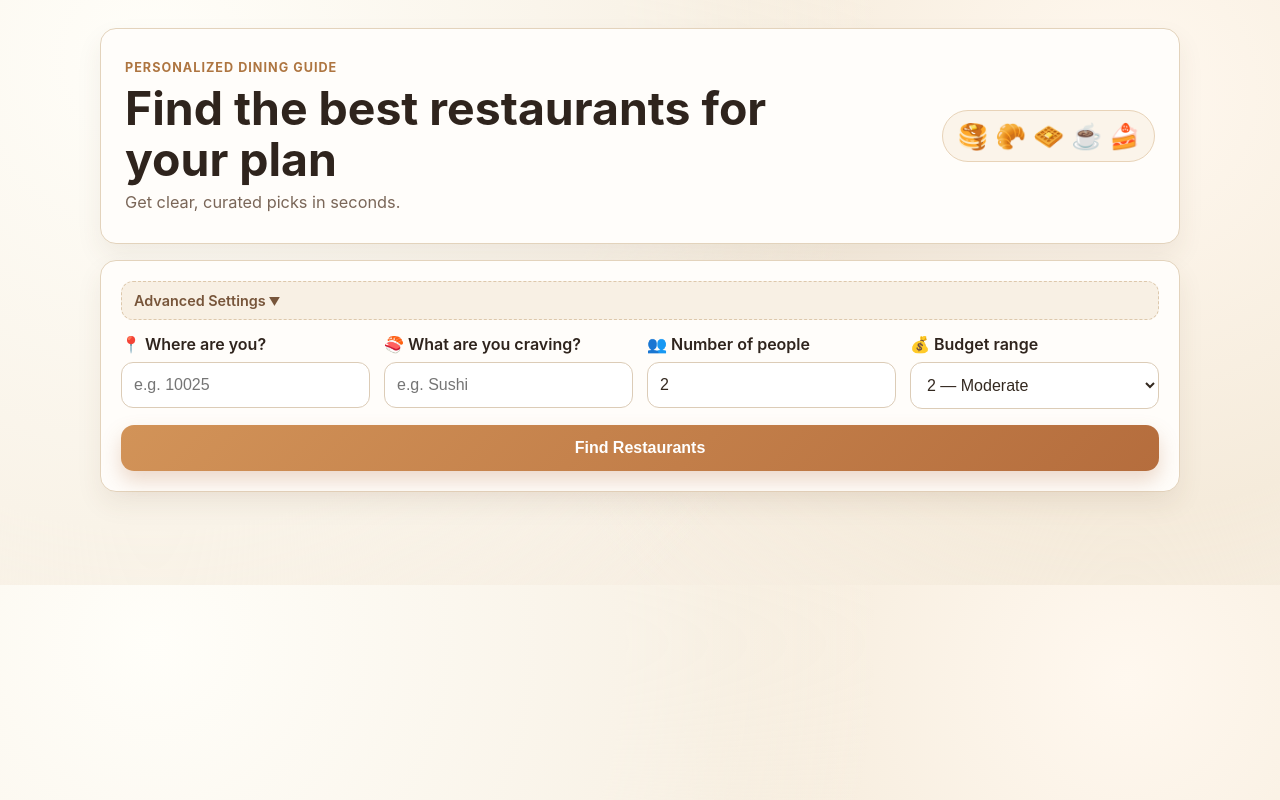
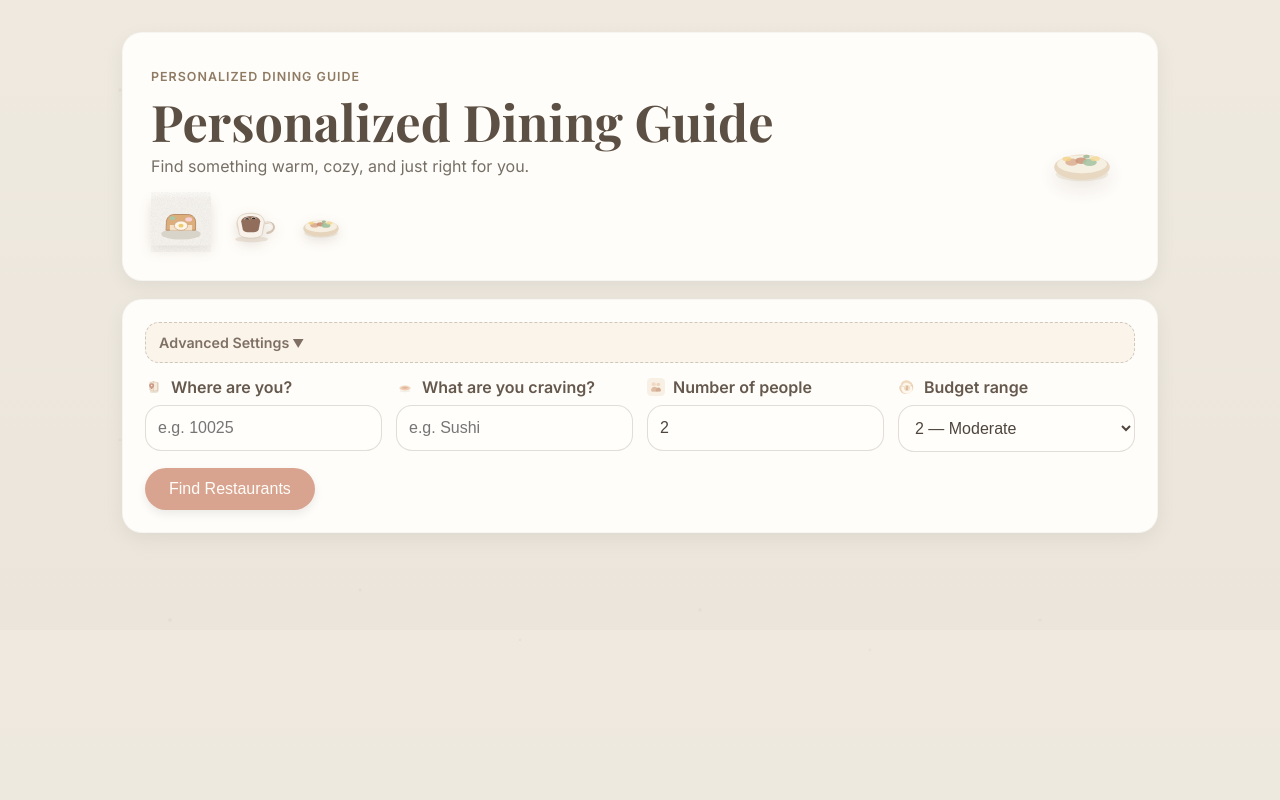
Before and after one commit to Ophelia-web/LLM_Myself, a FastAPI app: page / in a window 1280 px wide. Run offline with FastAPI, Linux system fonts and the light colour scheme.

Commit message:
Refactor visual style into watercolor illustration aesthetic (#5)
* Support user-supplied API keys and refresh UI

Co-authored-by: Ophelia-web <Ophelia-web@users.noreply.github.com>

* Polish cards, budget tiers, photos, and reservation info

Co-authored-by: Ophelia-web <Ophelia-web@users.noreply.github.com>

* Rebuild UI into product-style dining experience

Co-authored-by: Ophelia-web <Ophelia-web@users.noreply.github.com>

* Align card labels with product copy requirements

Co-authored-by: Ophelia-web <Ophelia-web@users.noreply.github.com>

* Redesign UI into watercolor illustrated aesthetic

Co-authored-by: Ophelia-web <Ophelia-web@users.noreply.github.com>

---------

Co-authored-by: Cursor Agent <cursoragent@cursor.com>
Co-authored-by: Ophelia-web <Ophelia-web@users.noreply.github.com>

```diff
--- a/project/app/static/app.js
+++ b/project/app/static/app.js
@@ -5,9 +5,12 @@ const advancedSettingsEl = document.getElementById("advanced-settings");
 const MAPS_KEY_STORAGE = "restaurant-demo.googleMapsApiKey";
 const GEMINI_KEY_STORAGE = "restaurant-demo.geminiApiKey";
 let mapsApiKeyForPhoto = "";
-const PHOTO_FALLBACK =
-  "https://images.unsplash.com/photo-1414235077428-338989a2e8c0?auto=format&fit=crop&w=1200&q=70";
-const RANK_LABELS = ["🥇 Best Overall", "🥈 Great Value", "🥉 Hidden Gem"];
+const ILLUSTRATED_FALLBACKS = [
+  "/static/art/sticker-bowl.svg",
+  "/static/art/sticker-toast.svg",
+  "/static/art/sticker-coffee.svg",
+];
+const RANK_LABELS = ["Best Overall", "Great Value", "Hidden Gem"];
 
 function escapeHtml(value) {
   return String(value)
@@ -19,15 +22,16 @@ function escapeHtml(value) {
 }
 
 function buildGooglePhotoUrl(photoReference, mapsApiKey, maxWidth = 720) {
-  if (!photoReference || !mapsApiKey) {
-    return PHOTO_FALLBACK;
-  }
   const params = new URLSearchParams({
     maxwidth: String(maxWidth),
     photoreference: photoReference,
     key: mapsApiKey,
   });
   return `https://maps.googleapis.com/maps/api/place/photo?${params.toString()}`;
+}
+
+function pickFallbackImage(index) {
+  return ILLUSTRATED_FALLBACKS[index % ILLUSTRATED_FALLBACKS.length];
 }
 
 function compactText(value) {
@@ -88,7 +92,12 @@ function safeLine(label, value, icon = "") {
   if (!text) {
     return "";
   }
-  return `<p>${icon ? `<span class="line-icon">${icon}</span> ` : ""}<strong>${label}:</strong> ${escapeHtml(text)}</p>`;
+  return `
+    <p class="detail-line">
+      ${icon ? `<img class="line-icon" src="${icon}" alt="" aria-hidden="true" />` : ""}
+      <strong>${label}:</strong> ${escapeHtml(text)}
+    </p>
+  `;
 }
 
 function renderCard(item, index, selectedBudget) {
@@ -105,12 +114,15 @@ function renderCard(item, index, selectedBudget) {
               )}"
               alt="${escapeHtml(dossier.restaurant_name || "Restaurant")} photo ${photoIndex + 1}"
               loading="lazy"
-              onerror="this.onerror=null;this.src='${PHOTO_FALLBACK}'"
+              onerror="this.onerror=null;this.src='${pickFallbackImage(photoIndex)}'"
             />
           `
         )
         .join("")
-    : `<img src="${PHOTO_FALLBACK}" alt="Food placeholder image" loading="lazy" />`;
+    : ILLUSTRATED_FALLBACKS.map(
+        (imgSrc, imgIndex) =>
+          `<img src="${imgSrc}" alt="Illustrated food art ${imgIndex + 1}" loading="lazy" />`
+      ).join("");
   const shortReason = oneSentence(
     dossier.why_recommended,
     "A reliable choice with strong ratings and a well-rounded dining experience."
@@ -133,16 +145,22 @@ function renderCard(item, index, selectedBudget) {
             <h3>${escapeHtml(title)}</h3>
           </div>
           <div class="badge-row">
-            <span class="badge">⭐ ${escapeHtml(dossier.rating ?? "N/A")}</span>
+            <span class="badge"><img src="/static/art/icon-star.svg" alt="" aria-hidden="true" /> ${escapeHtml(
+              dossier.rating ?? "N/A"
+            )}</span>
             <span class="badge">Match score: ${score} / 100</span>
           </div>
         </div>
-        ${address ? `<p class="meta-line"><span class="line-icon">📍</span> ${escapeHtml(address)}</p>` : ""}
-        <p class="meta-line"><span class="line-icon">💰</span> <strong>Price range:</strong> ${formatBudgetLabel(selectedBudget)}</p>
+        ${
+          address
+            ? `<p class="meta-line"><img class="line-icon" src="/static/art/icon-map.svg" alt="" aria-hidden="true" /> ${escapeHtml(address)}</p>`
+            : ""
+        }
+        <p class="meta-line"><img class="line-icon" src="/static/art/icon-budget.svg" alt="" aria-hidden="true" /> <strong>Price range:</strong> ${formatBudgetLabel(selectedBudget)}</p>
         <p class="why"><strong>Why you'll like it:</strong> ${escapeHtml(shortReason)}</p>
-        ${safeLine("Must-try dishes", dishes, "🍣")}
-        ${safeLine("Atmosphere", vibe, "🏡")}
-        ${safeLine("Wait time", wait, "⏱")}
+        ${safeLine("Must-try dishes", dishes, "/static/art/icon-food.svg")}
+        ${safeLine("Atmosphere", vibe, "/static/art/icon-map.svg")}
+        ${safeLine("Wait time", wait, "/static/art/icon-star.svg")}
         <p><strong>${resolveReservationText(dossier)}</strong></p>
         <a class="maps-link" href="${escapeHtml(
           mapsUrl
@@ -208,7 +226,7 @@ form.addEventListener("submit", async (event) => {
   persistKeys(payload);
   mapsApiKeyForPhoto = payload.googleMapsApiKey;
 
-  statusEl.textContent = "🔍 Finding the best spots for you...";
+  statusEl.textContent = "Finding the best spots for you...";
   resultsEl.innerHTML = `
     <article class="card skeleton-card" aria-hidden="true"></article>
     <article class="card skeleton-card" aria-hidden="true"></article>
@@ -235,7 +253,7 @@ form.addEventListener("submit", async (event) => {
     if (!top.length) {
       resultsEl.innerHTML = `
         <p class="empty">
-          😕 No great matches found.<br />
+          No great matches found.<br />
           Try changing your filters.
         </p>
       `;
--- a/project/app/static/styles.css
+++ b/project/app/static/styles.css
@@ -1,76 +1,98 @@
 :root {
-  color-scheme: light;
-  font-family: Inter, system-ui, -apple-system, Segoe UI, Roboto, sans-serif;
+  --bg: #f7f4ef;
+  --bg-soft: #f3efea;
+  --card: #fffdf9;
+  --primary: #d8a48f;
+  --accent: #a8c3a6;
+  --text: #4a4a4a;
+  --muted: #7b7268;
+}
+
+* {
+  box-sizing: border-box;
 }
 
 body {
   margin: 0;
+  color: var(--text);
+  font-family: Inter, "Noto Sans", system-ui, -apple-system, Segoe UI, Roboto, sans-serif;
   background:
-    radial-gradient(circle at 12% 10%, #fffef9 0%, #f9f3e8 38%, transparent 58%),
-    radial-gradient(circle at 88% 16%, #fff8ef 0%, #f5ebdb 34%, transparent 56%),
-    #f7efe3;
-  color: #2f241d;
+    linear-gradient(var(--bg), var(--bg-soft)),
+    url("/static/art/paper-texture.svg");
+  background-blend-mode: multiply;
 }
 
 .container {
   max-width: 1080px;
   margin: 0 auto;
-  padding: 28px 22px 48px;
+  padding: 32px 22px 50px;
   display: grid;
-  gap: 16px;
+  gap: 18px;
 }
 
 .card {
-  background: #fffdfa;
-  border: 1px solid #e3d3bc;
-  border-radius: 16px;
-  box-shadow: 0 12px 26px rgba(88, 66, 41, 0.08);
+  background: var(--card);
+  border-radius: 20px;
+  border: 1px solid rgba(0, 0, 0, 0.03);
+  box-shadow: 0 6px 20px rgba(0, 0, 0, 0.06);
 }
 
 .hero {
   display: flex;
   justify-content: space-between;
   align-items: center;
-  gap: 14px;
-  padding: 24px;
+  gap: 16px;
+  padding: 28px;
 }
 
 .hero-content {
-  max-width: 680px;
+  max-width: 690px;
 }
 
 .eyebrow {
   margin: 0;
-  font-size: 0.79rem;
   letter-spacing: 0.08em;
   text-transform: uppercase;
-  color: #ae7540;
-  font-weight: 700;
+  color: #8f7b64;
+  font-size: 0.78rem;
+  font-weight: 600;
 }
 
 h1 {
-  margin: 8px 0 6px;
-  font-size: clamp(1.85rem, 4vw, 2.9rem);
-  line-height: 1.1;
+  margin: 10px 0 8px;
+  font-family: "Playfair Display", "Noto Serif JP", serif;
+  font-size: clamp(2rem, 4vw, 3.15rem);
+  line-height: 1.08;
+  color: #5c4f43;
 }
 
 .subtitle {
   margin: 0;
-  color: #7a6658;
-  font-size: 1.02rem;
+  color: #766f66;
+  font-size: 1rem;
 }
 
-.food-emoji {
-  font-size: 1.55rem;
-  user-select: none;
-  padding: 10px 14px;
-  border-radius: 999px;
-  border: 1px solid #e8d3b8;
-  background: #fbf4ea;
+.hero-stickers {
+  margin-top: 16px;
+  display: flex;
+  gap: 10px;
+}
+
+.hero-stickers img {
+  width: 60px;
+  height: 60px;
+  filter: drop-shadow(0 4px 6px rgba(76, 60, 45, 0.14));
+}
+
+.hero-accent {
+  width: 94px;
+  height: 94px;
+  opacity: 0.9;
+  filter: drop-shadow(0 8px 10px rgba(80, 65, 48, 0.12));
 }
 
 .form-section {
-  padding: 20px;
+  padding: 22px;
 }
 
 .search-form {
@@ -79,18 +101,18 @@ h1 {
 }
 
 .advanced-settings {
-  border: 1px dashed #ddc8ac;
-  border-radius: 12px;
-  padding: 10px 12px;
-  background: #f8f0e4;
+  border: 1px dashed rgba(131, 114, 97, 0.35);
+  border-radius: 14px;
+  padding: 11px 13px;
+  background: rgba(247, 239, 227, 0.62);
 }
 
 .advanced-settings summary {
   cursor: pointer;
-  font-size: 0.9rem;
-  color: #77553a;
+  list-style: none;
+  font-size: 0.89rem;
+  color: #7f7063;
   font-weight: 600;
-  list-style: none;
 }
 
 .advanced-settings summary::-webkit-details-marker {
@@ -107,30 +129,30 @@ h1 {
 }
 
 .hint {
-  margin: 8px 0 0;
-  color: #8d7259;
+  margin: 7px 0 0;
+  color: #8f7e70;
   font-size: 0.82rem;
 }
 
 .advanced-grid {
   margin-top: 10px;
   display: grid;
+  grid-template-columns: repeat(auto-fit, minmax(230px, 1fr));
   gap: 10px;
-  grid-template-columns: repeat(auto-fit, minmax(240px, 1fr));
 }
 
 .advanced-label {
-  font-size: 0.86rem;
-  color: #674b34;
   display: flex;
   flex-direction: column;
   gap: 6px;
+  color: #6f5e4f;
+  font-size: 0.86rem;
 }
 
 .input-grid {
   display: grid;
+  grid-template-columns: repeat(auto-fit, minmax(210px, 1fr));
   gap: 14px;
-  grid-template-columns: repeat(auto-fit, minmax(200px, 1fr));
 }
 
 .search-form label {
@@ -141,50 +163,61 @@ h1 {
 
 .label-title {
   font-weight: 600;
+  color: #65584d;
+  display: flex;
+  align-items: center;
+  gap: 8px;
+}
+
+.label-title img {
+  width: 18px;
+  height: 18px;
+  opacity: 0.9;
 }
 
 .search-form input,
 .search-form select {
-  border: 1px solid #dcccb7;
-  border-radius: 12px;
+  border: 1px solid rgba(119, 104, 87, 0.22);
+  border-radius: 16px;
+  padding: 13px 12px;
   font-size: 1rem;
-  padding: 13px 12px;
-  background: #fff;
-  color: #33281f;
-  transition: border-color 0.2s ease, box-shadow 0.2s ease, transform 0.2s ease;
+  color: #4f453d;
+  background: #fffefb;
+  transition: border-color 0.2s ease, box-shadow 0.2s ease;
 }
 
 .search-form input:focus,
 .search-form select:focus {
-  border-color: #be8050;
-  box-shadow: 0 0 0 3px rgba(213, 153, 103, 0.2);
   outline: none;
+  border-color: var(--primary);
+  box-shadow: 0 0 0 3px rgba(216, 164, 143, 0.2);
 }
 
 .search-form button {
   margin-top: 2px;
+  width: fit-content;
   border: none;
-  border-radius: 13px;
+  border-radius: 999px;
+  padding: 12px 24px;
   font-size: 1rem;
-  font-weight: 700;
-  padding: 14px 16px;
-  color: #fff;
-  background: linear-gradient(135deg, #d29358, #b56d3d);
+  font-weight: 500;
+  color: #fffdf9;
+  background: var(--primary);
+  box-shadow: 0 4px 10px rgba(0, 0, 0, 0.08);
   cursor: pointer;
-  box-shadow: 0 10px 20px rgba(181, 109, 61, 0.25);
   transition: transform 0.2s ease, filter 0.2s ease;
 }
 
 .search-form button:hover {
-  transform: translateY(-1px);
+  transform: translateY(-2px);
   filter: brightness(0.96);
 }
 
 .status {
-  margin: 4px 2px;
-  font-weight: 600;
   min-height: 1.3rem;
-  color: #764e30;
+  color: #7a6a5e;
+  font-weight: 500;
+  margin: 4px 3px;
 }
 
 .results {
@@ -248,48 +290,66 @@ h1 {
 }
 
 .badge {
+  display: inline-flex;
+  align-items: center;
+  gap: 6px;
   font-size: 0.78rem;
-  font-weight: 600;
-  color: #80502b;
-  background: #f4e6d8;
-  border: 1px solid #e1c7ad;
-  padding: 4px 8px;
+  color: #705e4e;
+  background: rgba(245, 233, 217, 0.92);
+  border: 1px solid rgba(129, 107, 88, 0.2);
+  padding: 4px 9px;
   border-radius: 999px;
 }
 
+.badge img {
+  width: 13px;
+  height: 13px;
+}
+
 .card p {
-  margin: 7px 0;
+  margin: 8px 0;
+}
+
+.detail-line {
+  display: flex;
+  align-items: center;
+  gap: 7px;
 }
 
 .line-icon {
-  opacity: 0.85;
+  width: 16px;
+  height: 16px;
+  flex-shrink: 0;
+  opacity: 0.9;
 }
 
 .meta-line {
-  color: #5f4a39;
+  display: flex;
+  align-items: center;
+  gap: 7px;
+  color: #63564b;
 }
 
 .why {
   margin-top: 10px;
   padding-top: 10px;
-  border-top: 1px dashed #e2cfb9;
+  border-top: 1px dashed rgba(112, 91, 73, 0.22);
   font-weight: 500;
 }
 
 .maps-link {
   display: inline-block;
   margin-top: 10px;
-  padding: 8px 12px;
-  border-radius: 10px;
-  background: #f5e8db;
-  border: 1px solid #e3c7ab;
-  color: #744826;
-  font-weight: 600;
+  padding: 8px 13px;
+  border-radius: 999px;
   text-decoration: none;
+  color: #59493a;
+  background: rgba(168, 195, 166, 0.22);
+  border: 1px solid rgba(130, 163, 127, 0.32);
 }
 
 .maps-link:hover {
-  background: #f0dfcc;
+  background: rgba(168, 195, 166, 0.3);
 }
 
 .why-match {
--- a/project/app/templates/index.html
+++ b/project/app/templates/index.html
@@ -4,6 +4,12 @@
     <meta charset="UTF-8" />
     <meta name="viewport" content="width=device-width, initial-scale=1.0" />
     <title>Personalized Dining Guide</title>
+    <link rel="preconnect" href="https://fonts.googleapis.com" />
+    <link rel="preconnect" href="https://fonts.gstatic.com" crossorigin />
+    <link
+      href="https://fonts.googleapis.com/css2?family=Inter:wght@400;500;600;700&family=Playfair+Display:wght@500;600;700&display=swap"
+      rel="stylesheet"
+    />
     <link rel="stylesheet" href="/static/styles.css" />
   </head>
   <body>
@@ -11,10 +17,15 @@
       <section class="hero card">
         <div class="hero-content">
           <p class="eyebrow">Personalized Dining Guide</p>
-          <h1>Find the best restaurants for your plan</h1>
-          <p class="subtitle">Get clear, curated picks in seconds.</p>
+          <h1>Personalized Dining Guide</h1>
+          <p class="subtitle">Find something warm, cozy, and just right for you.</p>
+          <div class="hero-stickers" aria-hidden="true">
+            <img src="/static/art/sticker-toast.svg" alt="" />
+            <img src="/static/art/sticker-coffee.svg" alt="" />
+            <img src="/static/art/sticker-bowl.svg" alt="" />
+          </div>
         </div>
-        <div class="food-emoji" aria-hidden="true">🥞 🥐 🧇 ☕ 🍰</div>
+        <img class="hero-accent" src="/static/art/sticker-bowl.svg" alt="" aria-hidden="true" />
       </section>
 
       <section class="form-section card">
@@ -46,22 +57,34 @@
 
           <div class="input-grid">
             <label>
-              <span class="label-title">📍 Where are you?</span>
+              <span class="label-title">
+                <img src="/static/art/icon-map.svg" alt="" aria-hidden="true" />
+                Where are you?
+              </span>
               <input type="text" name="zipCode" placeholder="e.g. 10025" required />
             </label>
 
             <label>
-              <span class="label-title">🍣 What are you craving?</span>
+              <span class="label-title">
+                <img src="/static/art/icon-food.svg" alt="" aria-hidden="true" />
+                What are you craving?
+              </span>
               <input type="text" name="cuisine" placeholder="e.g. Sushi" required />
             </label>
 
             <label>
-              <span class="label-title">👥 Number of people</span>
+              <span class="label-title">
+                <img src="/static/art/icon-people.svg" alt="" aria-hidden="true" />
+                Number of people
+              </span>
               <input type="number" name="partySize" min="1" max="20" value="2" required />
             </label>
 
             <label>
-              <span class="label-title">💰 Budget range</span>
+              <span class="label-title">
+                <img src="/static/art/icon-budget.svg" alt="" aria-hidden="true" />
+                Budget range
+              </span>
               <select name="budget" required>
                 <option value="1">1 — Inexpensive</option>
                 <option value="2" selected>2 — Moderate</option>
```
Also changed, not shown: other parts of project/app/static/styles.css (+41 -26 lines), project/app/static/art/icon-budget.svg (added), project/app/static/art/icon-food.svg (added), project/app/static/art/icon-map.svg (added), project/app/static/art/icon-people.svg (added), project/app/static/art/icon-star.svg (added), project/app/static/art/paper-texture.svg (added), project/app/static/art/sticker-bowl.svg (added), project/app/static/art/sticker-coffee.svg (added), project/app/static/art/sticker-toast.svg (added).
